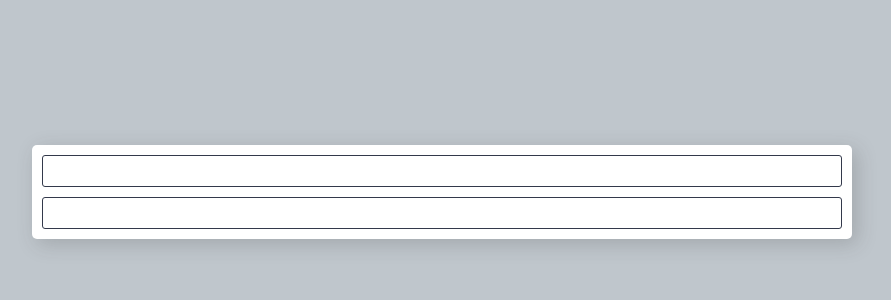
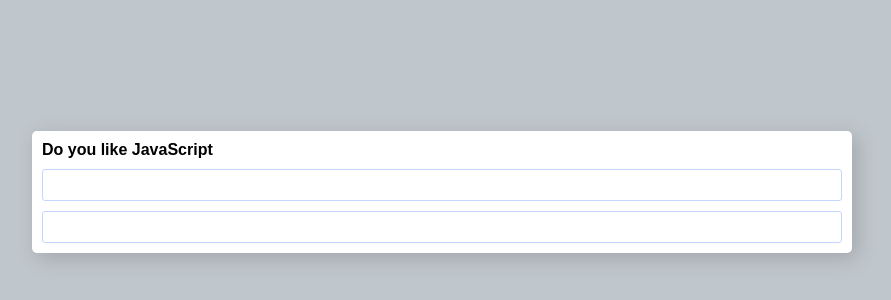
Before and after one commit to Zikrillo/voting_widget, a plain HTML site: page index.html in a window 1280 px wide. Shown: the part 208-508 px from the top of the page, without its empty margins (198-1089 px from the left). Drawn offline with Linux system fonts and the light colour scheme.

Commit message:
Исправил transition

```diff
--- a/index.html
+++ b/index.html
@@ -10,6 +10,7 @@
 <body>
     <div class="container">
         <div class="box">
+            <h4>Do you like JavaScript</h4>
             <div class="coloumn"><div class="per">
 
             </div>
--- a/style.css
+++ b/style.css
@@ -1,6 +1,7 @@
 body{
     padding: 0%;
     margin: 0%;
+    font-family: 'Montesrrat', sans-serif;
 }
 .container{
     position: fixed;
@@ -20,12 +21,13 @@ body{
     border-radius: 5px;
 }
 .coloumn{
-    border-color:rgb(51, 57, 75);
+    border-color:rgb(198, 213, 255);
     border-style: solid;
     border-width: 1px;
     height: 30px;
     margin-bottom: 10px;
     border-radius: 3px;
+    cursor: pointer;
 }
 .per{
     display: inline-block;
@@ -33,7 +35,7 @@ body{
     width: 0%;
     height: 100%;
     border-radius: 2px 0px 0px 2px;
-    transition: 10ms;
+    transition: 1000ms;
 }
 .per_s{
     display: inline-block;
@@ -41,5 +43,9 @@ body{
     width: 0%;
     height: 100%;
     border-radius: 2px 0px 0px 2px;
-    transition: 500ms;
+    transition: 1000ms;
 }
+.box h4{
+    margin: 0px;
+    margin-bottom: 10px;
+}
```
